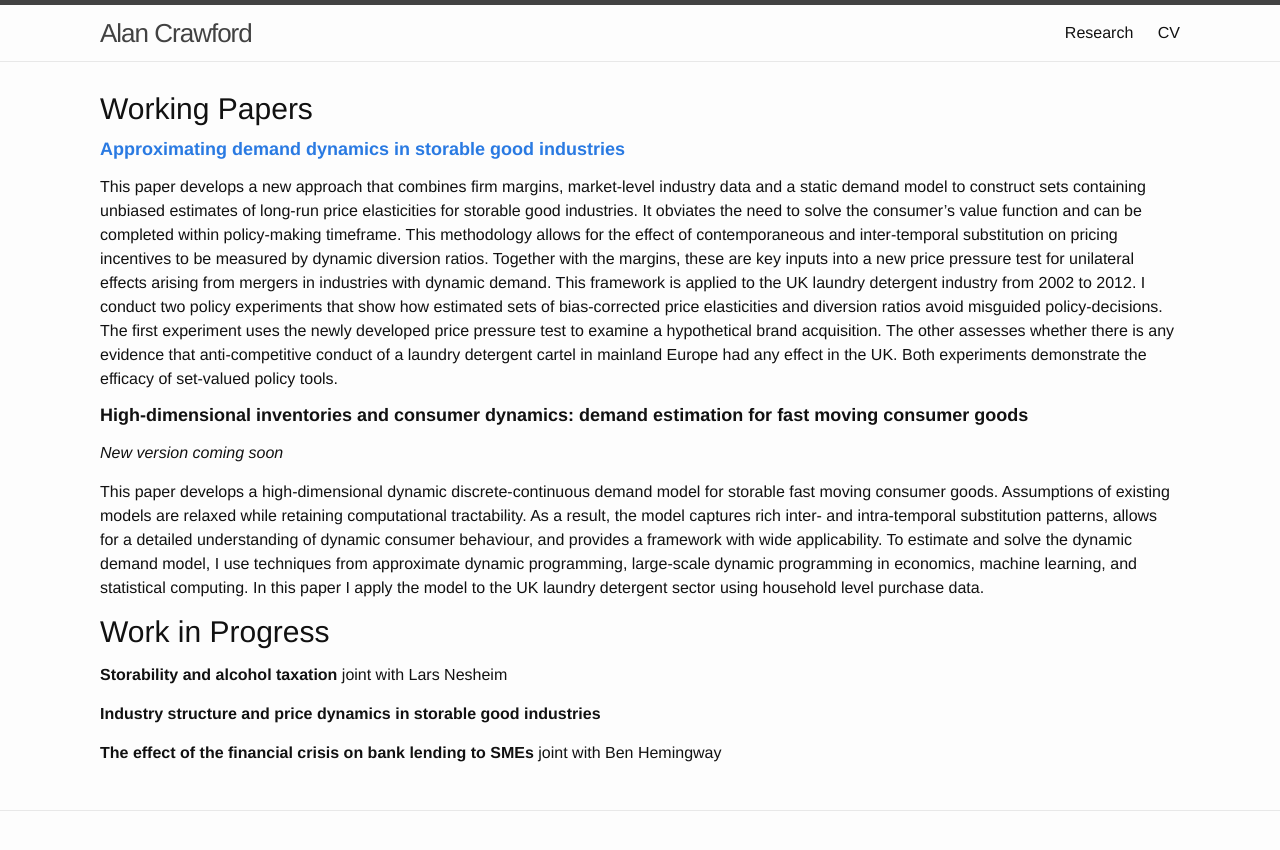
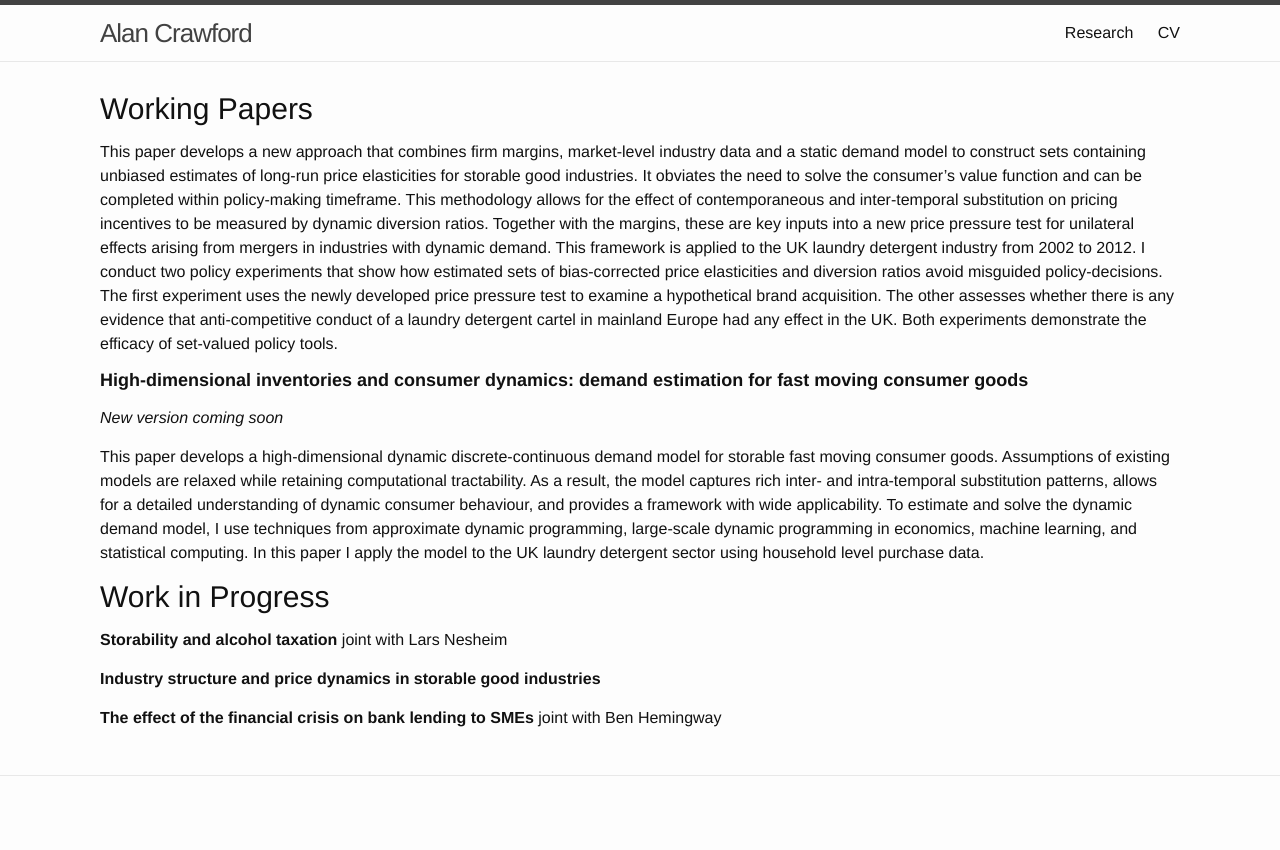
Before and after one commit to alancrawford/alancrawford.github.io, a Jekyll site: the page built from _pages/Research.md, in a window 1280 px wide. Shown: the top 850 px of the page. Built offline with Jekyll 4.4.1, drawn with Linux system fonts in a browser that asks for light colours.

Commit message:
Postpone pdf post until edited

```diff
--- a/_pages/Research.md
+++ b/_pages/Research.md
@@ -6,7 +6,7 @@ permalink: /Research/
 
 ## Working Papers
 
-#### [Approximating demand dynamics in storable good industries](../assets/workingpapers/CrawfordAR (2020) Approximating Demand Dyanmics for Storable goods.pdf)
+<!-- [Approximating demand dynamics in storable good industries](../assets/workingpapers/CrawfordAR (2020) Approximating Demand Dyanmics for Storable goods.pdf) -->
 
 This paper develops a new approach that combines firm margins, market-level industry data and a static demand model to construct sets containing unbiased estimates of long-run price elasticities for storable good industries. It obviates the need to solve the consumer's value function and can be completed within policy-making timeframe. This methodology allows for the effect of contemporaneous and inter-temporal substitution on pricing incentives to be measured by dynamic diversion ratios. Together with the margins, these are key inputs into a new price pressure test for unilateral effects arising from mergers in industries with dynamic demand. This framework is applied to the UK laundry detergent industry from 2002 to 2012. I conduct two policy experiments that show how estimated sets of bias-corrected price elasticities and diversion ratios avoid misguided policy-decisions. The first experiment uses the newly developed price pressure test to examine a hypothetical brand acquisition. The other assesses whether there is any evidence that anti-competitive conduct of a laundry detergent cartel in mainland Europe had any effect in the UK. Both experiments demonstrate the efficacy of set-valued policy tools.
 
```
